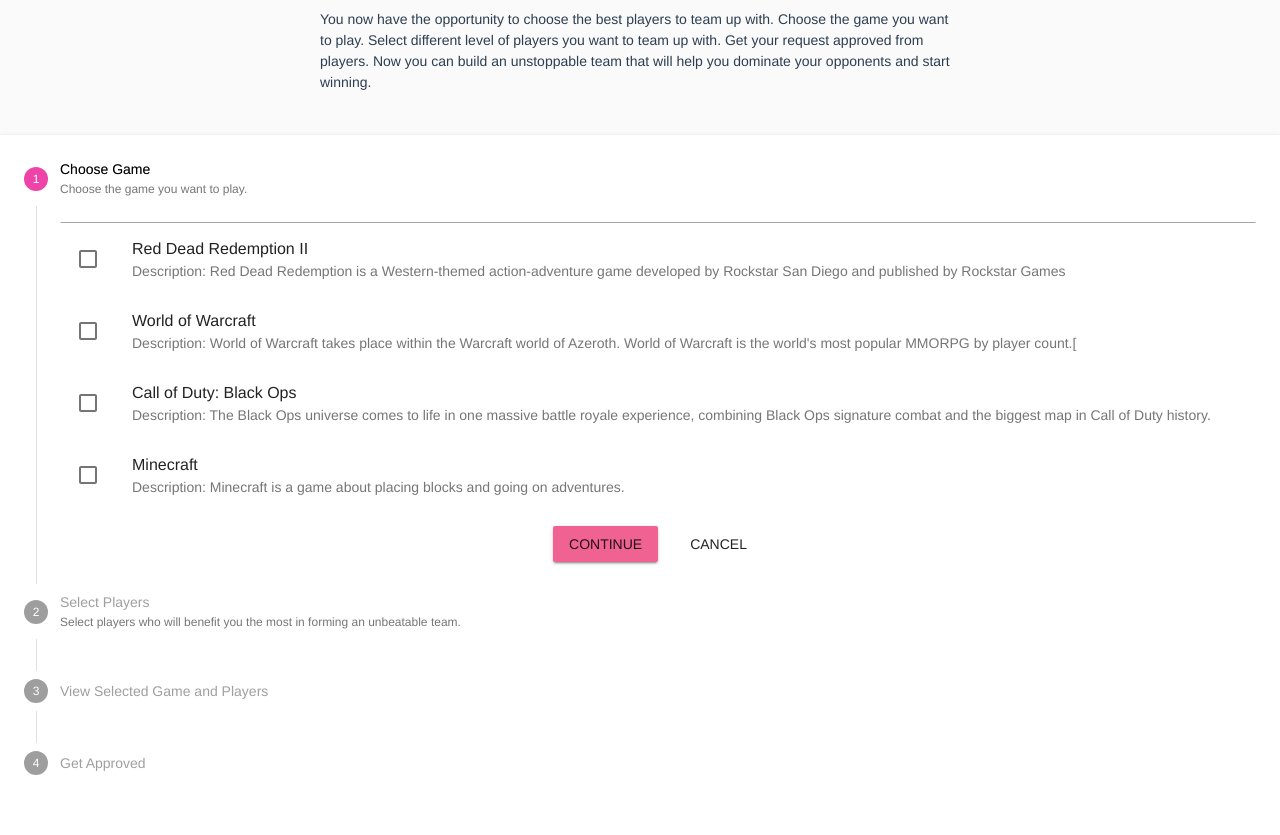
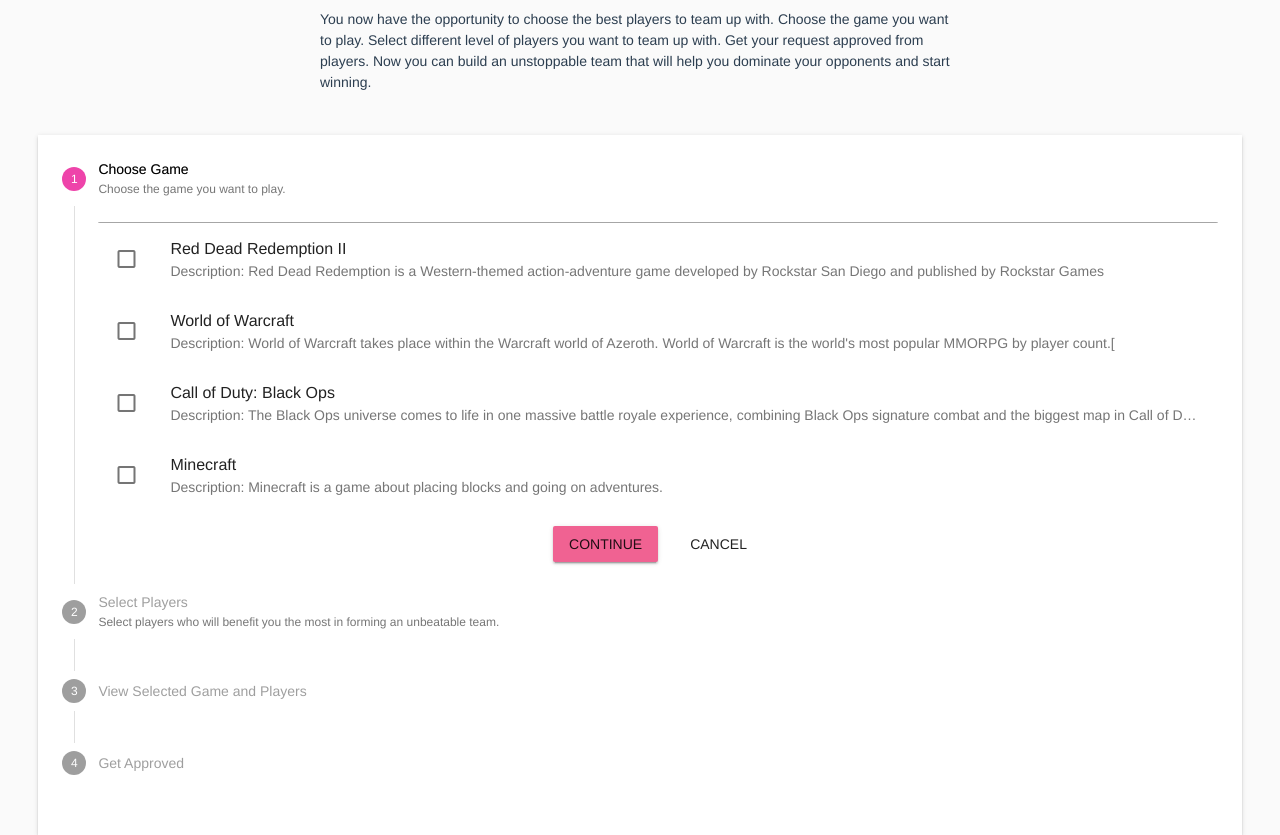
Before and after one commit to jamesdesigns/james-final-vue, a Vue app: page /#/ in a window 1280 px wide. Shown: the part 441-1276 px from the top of the page. Built offline with nearby package versions, Linux system fonts and the light colour scheme; what vue-draggable would draw is missing.

Commit message:
Add margin to the stepper container

```diff
--- a/src/views/Home.vue
+++ b/src/views/Home.vue
@@ -5,7 +5,7 @@
     <HelloWorld msg="Build a Team"/>
 
 <!-- New Stepper -->
-
+<div class="mycontainer">
 <v-stepper v-model="e6" vertical>
     <v-stepper-step :complete="e6 > 1" step="1">
       Choose Game
@@ -18,15 +18,11 @@
 <v-layout row>
     <v-flex xs12>
      <!-- <v-card> -->
-
-
         <v-divider></v-divider>
-
         <v-list
           subheader
           two-line
         >
-
           <v-list-tile @click="">
             <v-list-tile-action>
               <v-checkbox v-model="notifications"></v-checkbox>
@@ -87,9 +83,6 @@
 <!-- New Drag and Drop -->
 <!-- <h3>Drag and Drop</h3>
       <div v-drag-and-drop:options="options" class="drag-wrapper">   -->
-
-
-
         <!-- END OF NEW ADDED -->
 <!--  <ul>
     <li>Member 1</li>
@@ -187,7 +180,7 @@
   </v-stepper>
 
 <!-- End of Stepper -->
-
+</div> <!-- End of my container -->
 
   </div>
 </template>
@@ -212,5 +205,8 @@
 .home {
   margin-top:5%;
 }
-
+.mycontainer {
+  margin-left:3%;
+  margin-right: 3%;
+}
 </style>
--- a/src/views/Members.vue
+++ b/src/views/Members.vue
@@ -42,7 +42,7 @@
     // New example
     mounted() {
         axios
-            .get('https://uinames.com/api/?amount=10')
+            .get('https://uinames.com/api/?ext')
             .then(response => (this.info = response))
     },
 
@@ -71,7 +71,7 @@
     methods: {
         getCourses() {
             return axios
-            .get('https://uinames.com/api/?amount=10')
+            .get('https://uinames.com/api/?ext')
             .then(function(response) {
                 // Original example
                 // this.courses.push(response.data.results[0].name)
```
